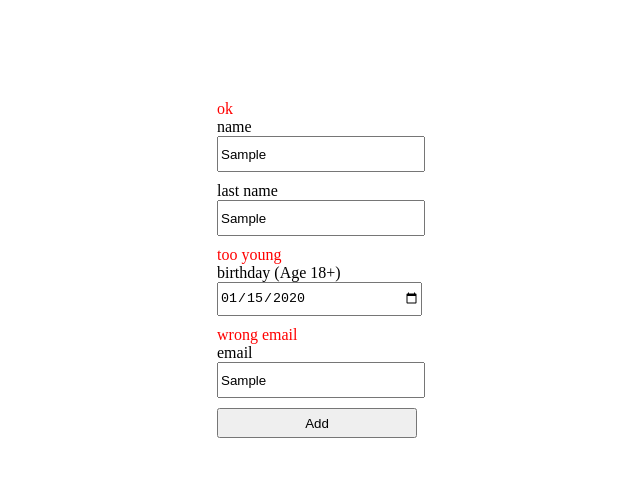
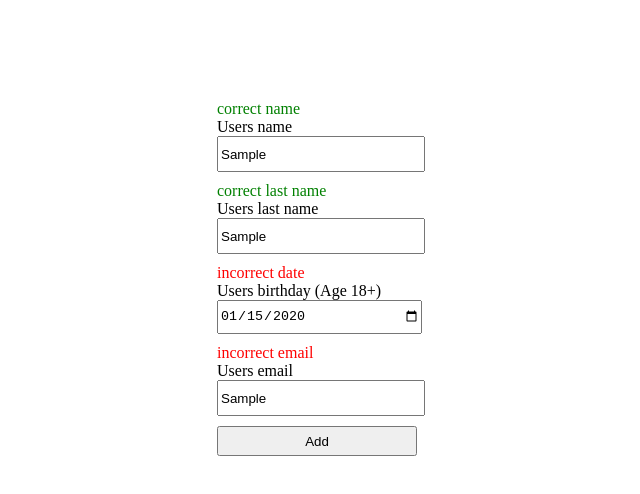
Before and after one commit to tysiula/karma_test, a plain HTML site: page index.html in a window 1280 px wide. Both pictures are taken after typing "Sample", "Sample", "2020-01-15", "Sample" into the empty fields and a click on the button "Add". Shown: the whole page, without its empty margins (295-935 px from the left). Drawn offline with Linux system fonts and the light colour scheme.

Commit message:
correct color

```diff
--- a/index.html
+++ b/index.html
@@ -6,13 +6,13 @@
 </head>
 <body>
     <span id="nameResult"></span>
-        <label class="a">name<input id="name" type="text"></label>
-    <span id="LastNameResult"></span>
-        <label class="a">last name<input id="lastName" type="text"></label>
+        <label class="a">Users name<input id="name" type="text"></label>
+    <span id="lastNameResult"></span>
+        <label class="a">Users last name<input id="lastName" type="text"></label>
     <span id="birthdayResult"></span>
-        <label class="a">birthday (Age 18+)<input id="birthday" type="date"></label>
+        <label class="a">Users birthday (Age 18+)<input id="birthday" type="date"></label>
     <span id="emailResult"></span>
-        <label class="a">email<input id="email" type="text"></label>
+        <label class="a">Users email<input id="email" type="text"></label>
 
         <input id="add-btn" type="button" value="Add">
 
--- a/input.js
+++ b/input.js
@@ -1,76 +1,80 @@
-/*const lastName = () => {
+function correct(id){
+document.getElementById(id).style.color = "green";
+}
 
-     const lastNameInput = document.getElementById('lastName').value;
-     const lastNameResult = document.getElementById('lastNameResult');
-
-    let result;
-    if(  isNaN(lastNameInput) == true) {
-   result = 'ok';
-    }else {
-   result  = 'no'
-   }
-   lastNameResult.textContent = result;
-
-   console.log(lastNameInput)
-
-}*/
-
-const name = () => {
+const usersName = () => {
 
     const nameInput = document.getElementById('name').value;
     const nameResult = document.getElementById('nameResult');
 
-    let result3;
+    let result;
     if(  isNaN(nameInput) == true) {
-   result3 = 'ok';
+   result = 'correct name';
+   correct('nameResult');
     }else {
-   result3 = 'no'
+   result = 'incorrect name';
    }
-   nameResult.textContent = result3;
+   nameResult.textContent = result;
 
 }
 
-const email = () => {
+const usersLastName = () => {
+
+      const lastNameInput = document.getElementById('lastName').value;
+      const lastNameResult = document.getElementById('lastNameResult');
+
+     let result2;
+     if(  isNaN(lastNameInput) == true) {
+    result2 = 'correct last name';
+    correct('lastNameResult');
+     }else {
+    result2  = 'incorrect last name';
+    }
+    lastNameResult.textContent = result2;
+ }
+
+const usersBirthday = () => {
+
+    const birthdayInput = document.getElementById('birthday').value;
+    const birthdayResult = document.getElementById('birthdayResult');
+
+   let date = new Date().getTime();
+   let date2 = new Date(birthdayInput).getTime();
+   let dateYear= (((((date - date2)/1000)/60)/60)/24)/360;
+    let result3;
+
+   if ( dateYear >= 18){
+   result3 = 'correct date';
+   correct('birthdayResult');
+   }else {
+   result3 = 'incorrect date';
+   }
+
+    birthdayResult.textContent= result3;
+}
+
+const usersEmail = () => {
 
      const emailInput = document.getElementById('email').value;
      const emailResult = document.getElementById('emailResult');
      const reg = /^[a-z\d]+[\w\d.-]*@(?:[a-z\d]+[a-z\d-]+\.){1,5}[a-z]{2,6}$/i;
      let y = reg.test(emailInput);
-     let result;
 
-     if ( y == true){
-        result = 'ok';
-        }else {result = 'wrong email'
+     let result4;
+     if ( y === true){
+        result4 = 'correct email';
+        correct('emailResult');
+        }else {
+        result4 = 'incorrect email';
         }
-     emailResult.textContent = result;
+     emailResult.textContent = result4;
 }
-
-const birthday = () => {
-
-    const birthdayInput = document.getElementById('birthday');
-    const birthdayResult = document.getElementById('birthdayResult');
-    let y = document.getElementById('birthday').value;
-
-   let date = new Date().getTime();
-   let date2 = new Date(y).getTime();
-   let dateYear= (((((date - date2)/1000)/60)/60)/24)/360;
-    let result2;
-
-   if ( dateYear > 18){
-   result2 = 'ok';
-   }else {
-   result2 = 'too young';
-   }
-
-    birthdayResult.textContent= result2;
-}
-
 
 
 function init() {
     const button = document.getElementById('add-btn');
-   button.addEventListener('click', email);
-   button.addEventListener('click', birthday);
-   button.addEventListener('click', name);
-   //button.addEventListener('click', lastName);
+   button.addEventListener('click', usersName);
+   button.addEventListener('click', usersLastName);
+   button.addEventListener('click', usersBirthday);
+   button.addEventListener('click', usersEmail);
 }
```
Also changed, not shown: input.test.js (+2 -2 lines).
